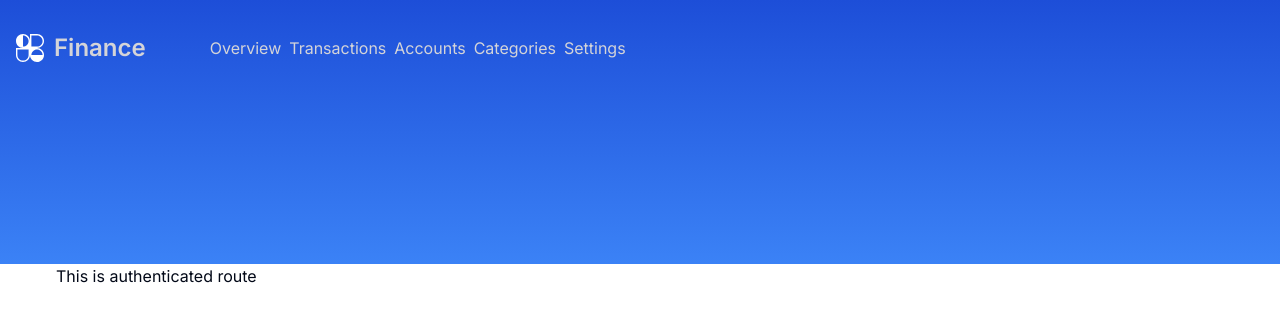
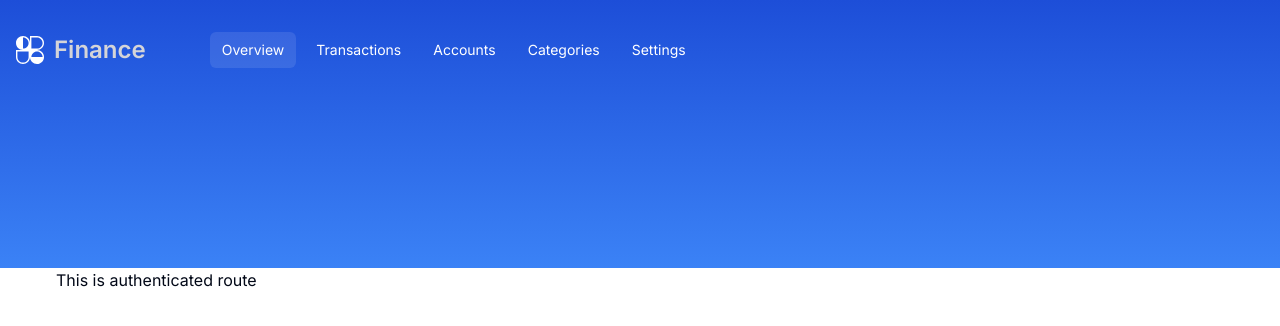
Before and after one commit to EmreeOzturk/finance-app, a Next.js app: page / in a window 1280 px wide. Shown: the top 326 px of the page. Built offline with nearby package versions, Linux system fonts and the light colour scheme.

Commit message:
refactor: Update NavButton component with improved styling and lazy loading for images

```diff
--- a/components/NavButton.tsx
+++ b/components/NavButton.tsx
@@ -1,4 +1,6 @@
 import Link from "next/link";
+import { Button } from "./ui/button";
+import { cn } from "@/lib/utils";
 const NavButton = ({
   href,
   label,
@@ -9,14 +11,17 @@ const NavButton = ({
   isActive?: boolean;
 }) => {
   return (
-    <Link
-      className={`text-zinc-300 hover:scale-105 transition-all dura ${
-        isActive && "text-blue-400"
-      } `}
-      href={href}
+    <Button
+      asChild
+      size="sm"
+      variant="outline"
+      className={cn(
+        "w-full text-white justify-between font-normal hover:text-white   outline-none border-none hover:bg-white/20",
+        isActive ? "bg-white/10" : "bg-transparent"
+      )}
     >
-      {label}
-    </Link>
+      <Link href={href}>{label}</Link>
+    </Button>
   );
 };
 
```
